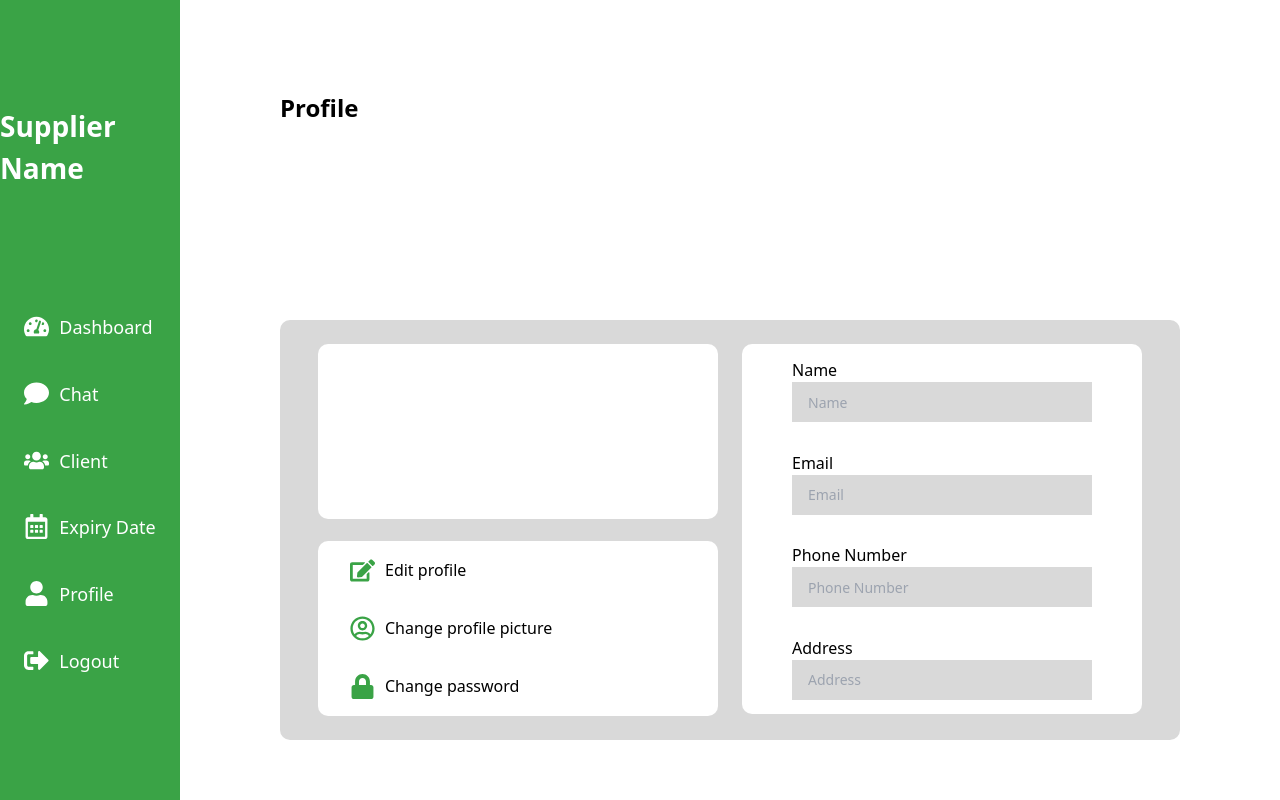
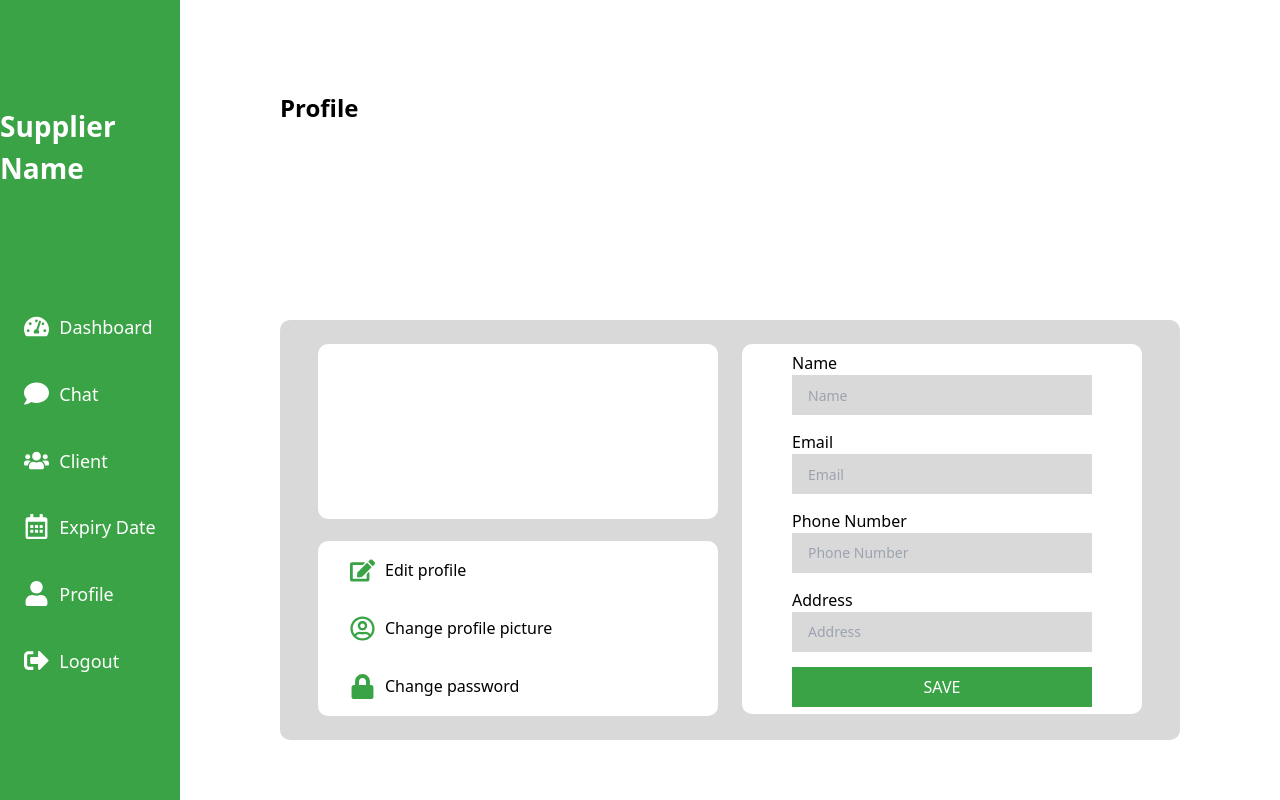
Before and after one commit to khaled-bissani/shelves-tracker, a React (Create React App) app in the folder supplier-frontend/: page /profile in a window 1280 px wide. Built offline with nearby package versions, Linux system fonts and the light colour scheme.

Commit message:
Frontend <> Supplier frontend: adding button component in the profile page

```diff
--- a/supplier-frontend/src/pages/home/Profile.js
+++ b/supplier-frontend/src/pages/home/Profile.js
@@ -1,4 +1,5 @@
 import React from 'react'
+import Button from '../../components/Button'
 import ProfileOption from '../../components/ProfileOption'
 import SideBar from '../../components/SideBar'
 import TextInput from '../../components/TextInput'
@@ -19,6 +20,7 @@ const Profile = () => {
                   <TextInput label={"Email"} type={"text"} placeholder={"Email"} textColor="black" bgColor="#D9D9D9"/>
                   <TextInput label={"Phone Number"} type={"text"} placeholder={"Phone Number"} textColor="black" bgColor="#D9D9D9"/>
                   <TextInput label={"Address"} type={"text"} placeholder={"Address"} textColor="black" bgColor="#D9D9D9"/>
+                  <Button bgColor="#3AA346" width="300px" height="40px" name={"SAVE"}/>
                 </div>
             </div>
         </div>
```
